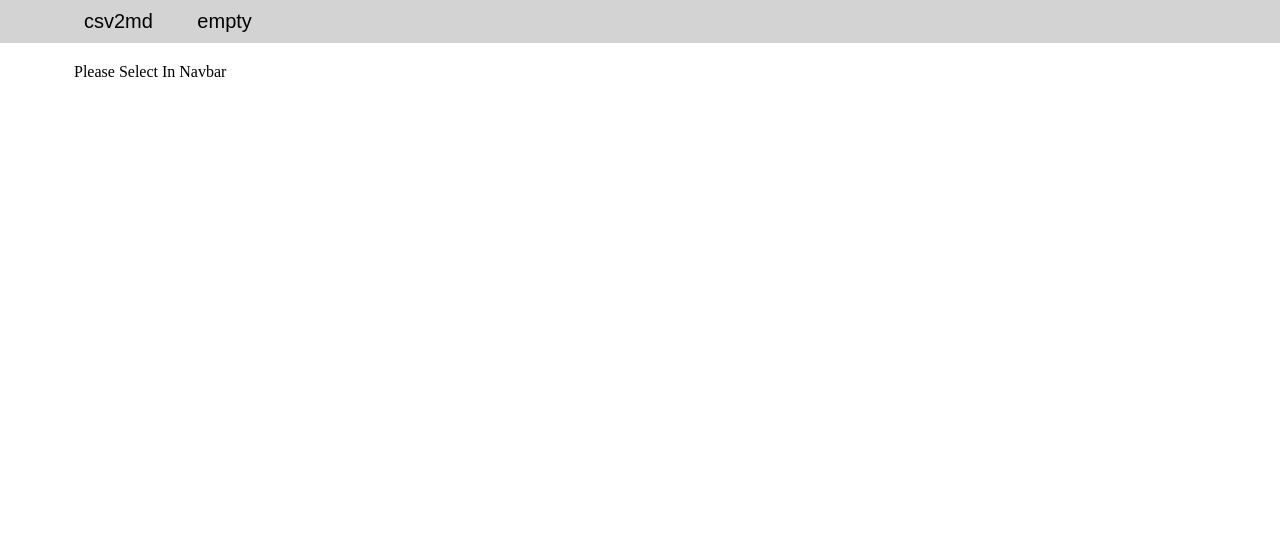
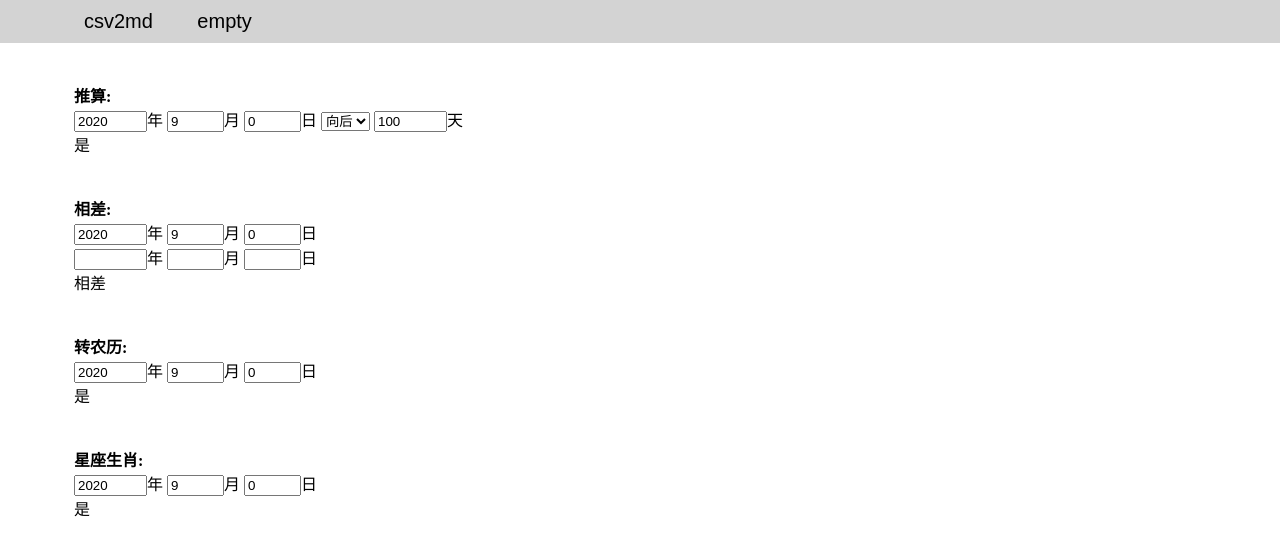
Before and after one commit to ifamec/ifamec.github.io, a website: page tool/index.html in a window 1280 px wide. Drawn offline with Linux system fonts and the light colour scheme.

Commit message:
add dt calc tool ui

```diff
--- a/tool/index.js
+++ b/tool/index.js
@@ -1,19 +1,43 @@
-import * as csv2md from './src/csv2md.js'
+'use strict'
 const content = $('#content')
 $('#nav').on('click', (e) => {
 	const item_id = $(e.target).attr('id')
 	switch (item_id) {
 		case 'csv2md': load_csv2md(); break
+		case 'dtcalc': load_dtcalc(); break
 		case 'empty':  empty();       break
 	}
 })
 
+const pushState = (url) => { history.pushState(undefined, '', url)}
 const load_csv2md = () => {
 	content.empty()
-	csv2md.csv2md_ui('#content')
-	csv2md.csv2md_fn()
+	pushState('#csv2md')
+	import('./src/csv2md.js')
+		.then(module => {
+			module.csv2md_ui('#content')
+			module.csv2md_fn()
+		})
+		.catch(error => {
+			content.append(`<a>${error}</a>`)
+		})
+}
+const load_dtcalc = () => {
+	content.empty()
+	pushState('#dtcalc')
+	import('./src/dtcalc.js')
+		.then(module => {
+			module.dtcalc_ui('#content')
+		})
+		.catch(error => {
+			content.append(`<a>${error}</a>`)
+		})
 }
 const empty = () => {
 	content.empty()
+	history.replaceState(null, null, ' ');
 	content.append('<a>Please Select In Navbar</a>')
 }
+if (window.location.hostname === 'localhost') {
+	load_dtcalc()
+}
--- /dev/null
+++ b/tool/src/dtcalc.js
@@ -0,0 +1,60 @@
+
+export const dtcalc_ui = (targetId) => {
+	const today = new Date()
+	const t_ymd = {
+		year: today.getFullYear(),
+		month: today.getMonth() + 1,
+		day: today.getDay()
+	}
+	const date_input = (c_type, c_date) => {
+		c_date = c_date || {year: '', month: '', day: ''}
+		return `
+			<input size="6" id="${c_type}y" value="${c_date.year}" />年
+			<input size="4" id="${c_type}m" value="${c_date.month}" />月
+			<input size="4" id="${c_type}d" value="${c_date.day}" />日
+		`
+	}
+	const calc_date = () => {
+		const d_input = date_input('c_date_', t_ymd)
+		const toward = `<select id="">
+							<option value="" selected>向后</option>
+							<option value="-">向前</option>
+						</select>`
+		const delta = `<input size="6" id="c_date_delta" value="100"/>`
+		return `<div class="dt_cal" id="c_date">
+					<div><b>推算:</b></div>
+					${d_input}${toward}
+					${delta}<span>天</span>
+					<div id="c_date_result">是</div>
+				</div>`
+	}
+	const calc_delta = () => {
+		const d_input_1 = date_input('c_delta_1_', t_ymd)
+		const d_input_2 = date_input('c_delta_2_')
+		return `<div class="dt_cal" id="c_delta">
+					<div><b>相差:</b></div>
+					${d_input_1}<br/>${d_input_2}
+					<div id="c_delta_result">相差</div>
+				</div>`
+	}
+	const calc_to_luna = () => {
+		const d_input = date_input('c_to_luna_', t_ymd)
+		return `<div class="dt_cal" id="c_to_luna">
+					<div><b>转农历:</b></div>
+					${d_input}
+					<div id="c_to_luna_result">是</div>
+				</div>`
+	}
+	const calc_ss_cz = () => {
+		const d_input = date_input('c_ss_cz_', t_ymd)
+		return `<div class="dt_cal" id="c_ss_cz">
+					<div><b>星座生肖:</b></div>
+					${d_input}
+					<div id="c_ss_cz_result">是</div>
+				</div>`
+	}
+	$(targetId).append(calc_date()+calc_delta()+calc_to_luna()+calc_ss_cz())
+	$('.dt_cal').css({
+		"padding": "20px 0"
+	})
+}
```
Also changed, not shown: tool/index.html (+2 -3 lines), README.md.
